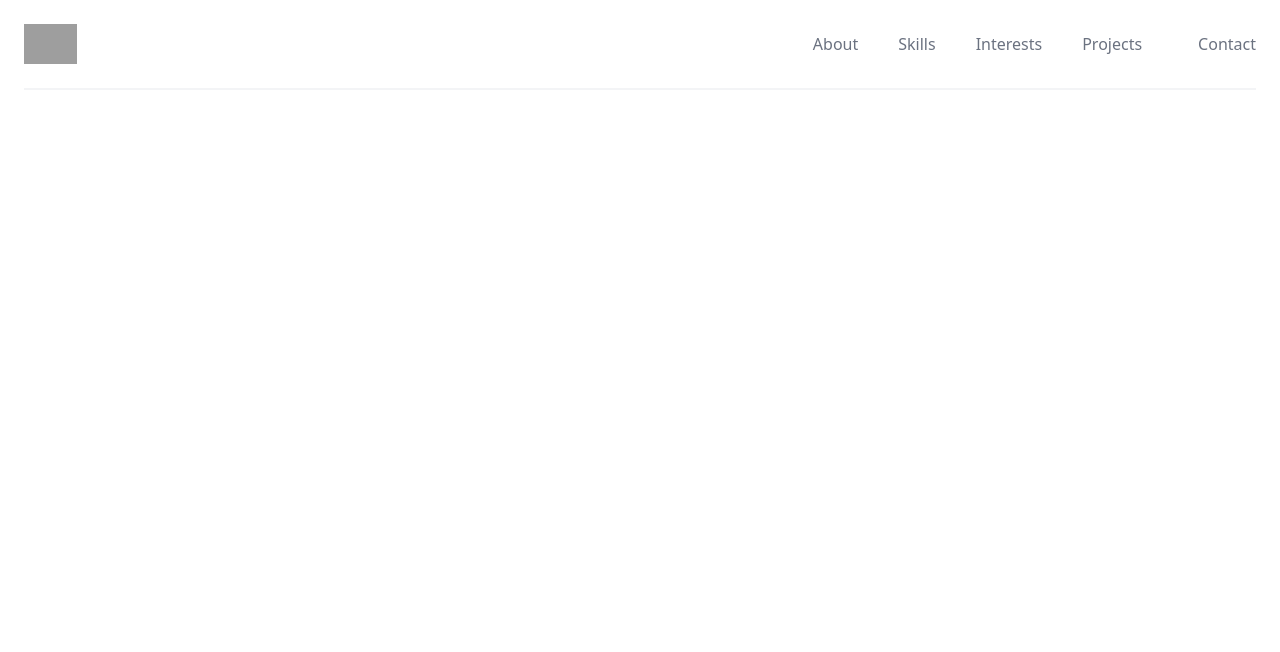
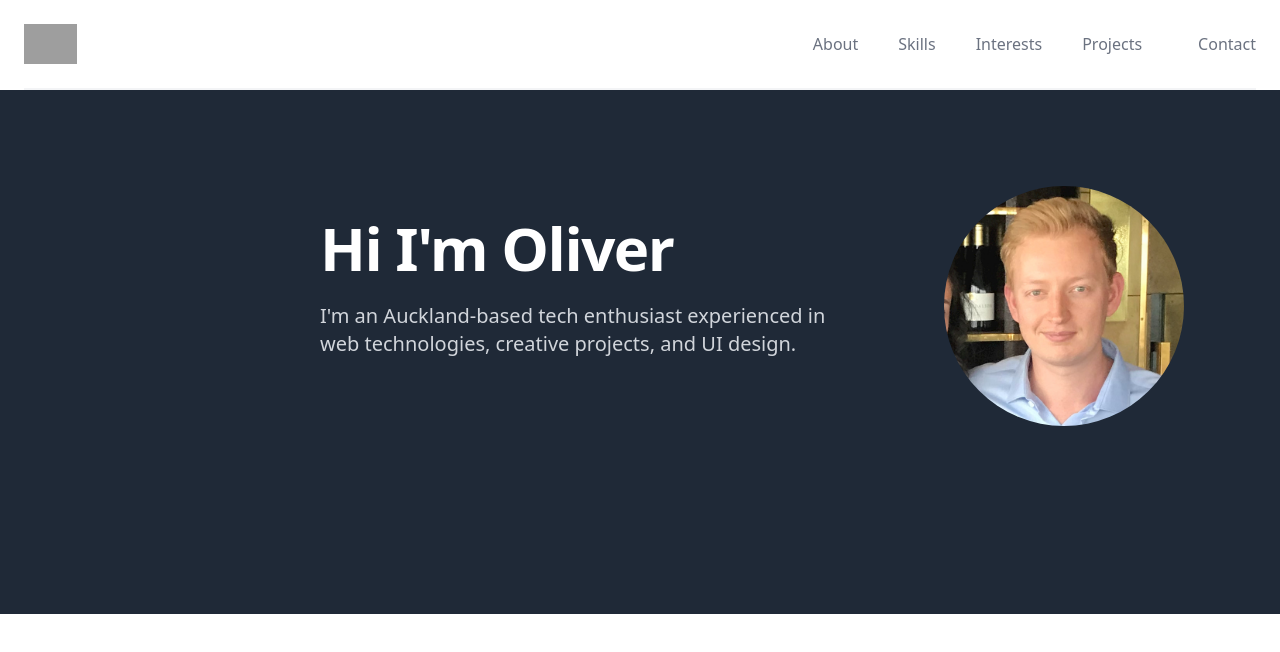
Before and after one commit to olinoles/olinoles.github.io-old, a Nuxt app: page / in a window 1280 px wide. Shown: the top 652 px of the page. Built offline with nearby package versions, Linux system fonts and the light colour scheme; grey boxes are pictures that could not be loaded; some icons are missing.

Commit message:
Create about section and added into homepage

```diff
--- /dev/null
+++ b/components/About.vue
@@ -0,0 +1,37 @@
+<template>
+  <div>
+    <div class="bg-white">
+      <!-- Header -->
+      <div class="relative pb-32 bg-gray-800">
+        <div class="absolute inset-0">
+          <div class="absolute bg-gray-800 mix-blend-multiply" aria-hidden="true" />
+        </div>
+        <div class="flex  flex-col md:flex-row sm:flex-col lg:flex-row">
+          <div class="flex-1 inline-block max-w-xl lg:ml-72 py-24 px-4 sm:py-32 sm:px-6 lg:px-8">
+            <h1 class="text-4xl font-extrabold tracking-tight text-white md:text-5xl lg:text-6xl">
+              Hi I'm Oliver
+            </h1>
+            <p class="mt-6 max-w-3xl text-xl text-gray-300">
+              I'm an Auckland-based tech enthusiast experienced in web technologies, creative projects, and UI design.
+            </p>
+          </div>
+          <div
+            class="flex-none justify-center"
+          >
+            <img
+              class="lg:mt-24 h-60 w-60 ml-20 mx-auto rounded-full"
+              src="~/assets/profile.jpg"
+              alt=""
+            >
+          </div>
+        </div>
+      </div>
+    </div>
+  </div>
+</template>
+
+<script>
+export default {
+
+}
+</script>
--- a/pages/index.vue
+++ b/pages/index.vue
@@ -1,7 +1,8 @@
 <template>
-  <div />
+  <div><about /></div>
 </template>
 
 <script>
-export default {}
+import About from '~/components/About.vue'
+export default { components: { About } }
 </script>
```
Also changed, not shown: assets/profile.jpg (added).
